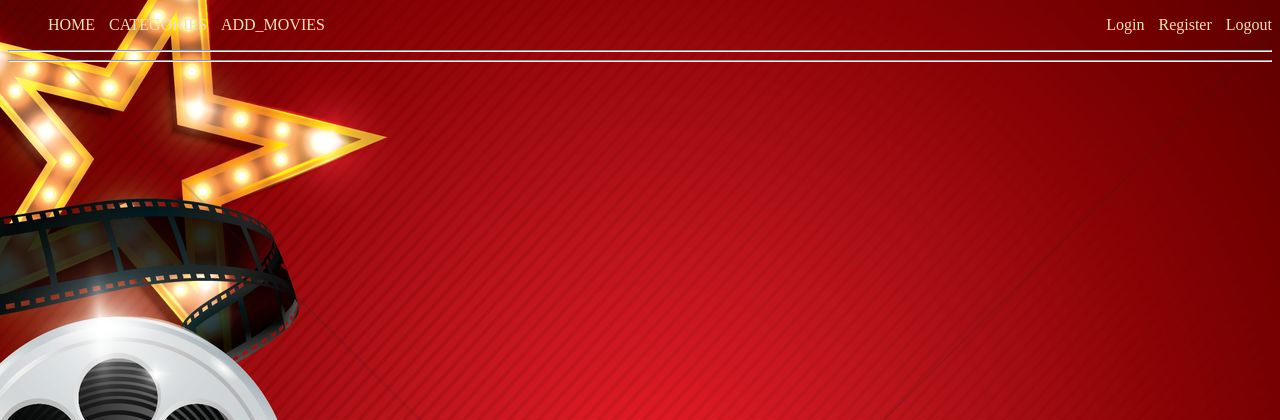
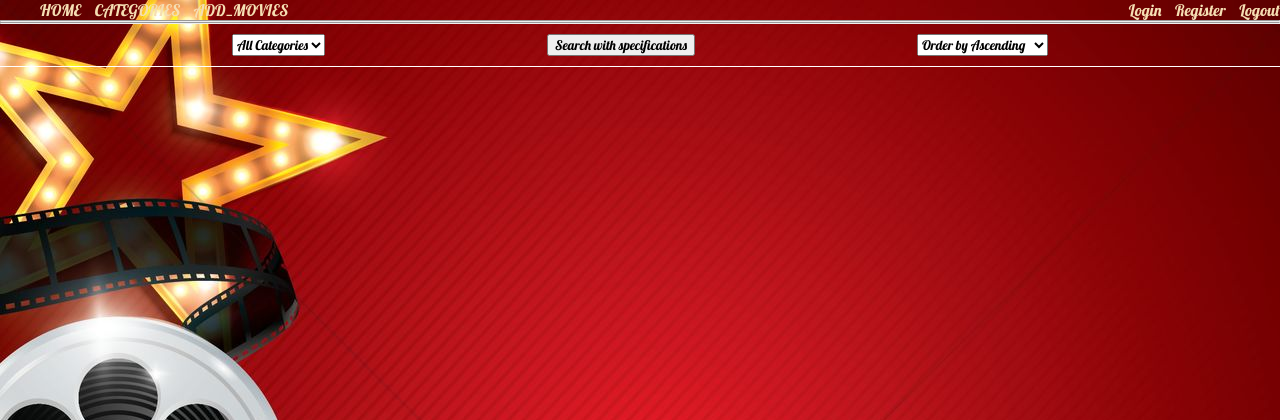
Before and after one commit to Emile-DiDo/MiniProject, a PHP site: page /categories.php in a window 1280 px wide. Shown: the top 420 px of the page. Run offline with PHP 8.4, Linux system fonts and the light colour scheme.

Commit message:
Update categories.php

```diff
--- a/categories.php
+++ b/categories.php
@@ -1,5 +1,7 @@
 <?php
 require_once "nav.php";
+
+
 ?>
 <!DOCTYPE html>
 <html lang="en">
@@ -8,7 +10,22 @@ require_once "nav.php";
     <meta charset="UTF-8">
     <meta name="viewport" content="width=device-width, initial-scale=1.0">
     <title>Document</title>
+    <link href="https://fonts.googleapis.com/css2?family=Lobster&display=swap" rel="stylesheet">
+    <link rel="stylesheet" href="styles/categories.css">
 </head>
+<header>
+    <form action="" method="post">
+        <select name="categories" id="cat">
+            <option value="%">All Categories</option>
+        </select>
+        <input type="submit" value="Search with specifications">
+        <select name="" id="">
+            <option value="ASC"> Order by Ascending</option>
+            <option value="DESC">Order by Descending</option>
+        </select>
+    </form>
+
+</header>
 
 <body>
 
```
